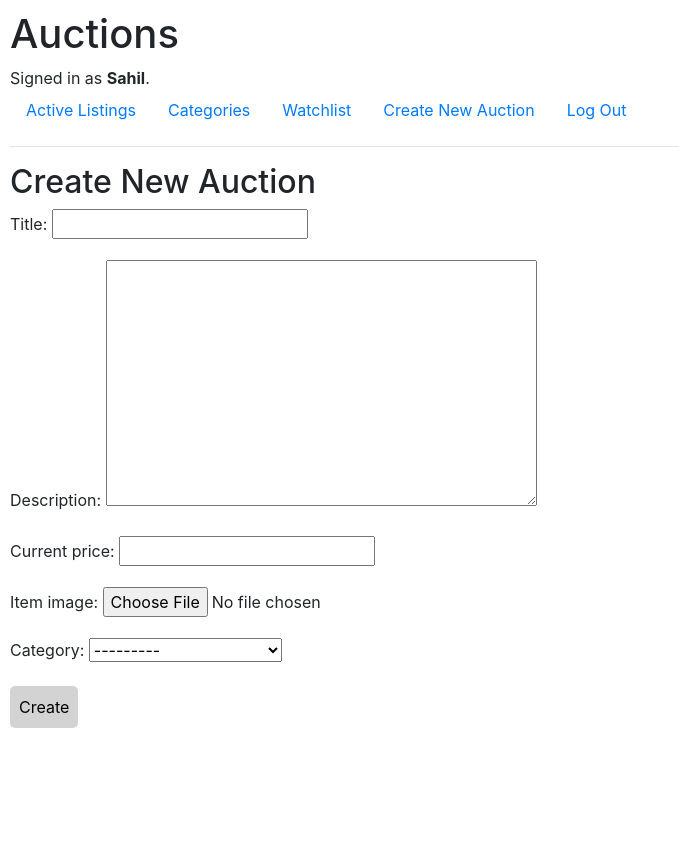
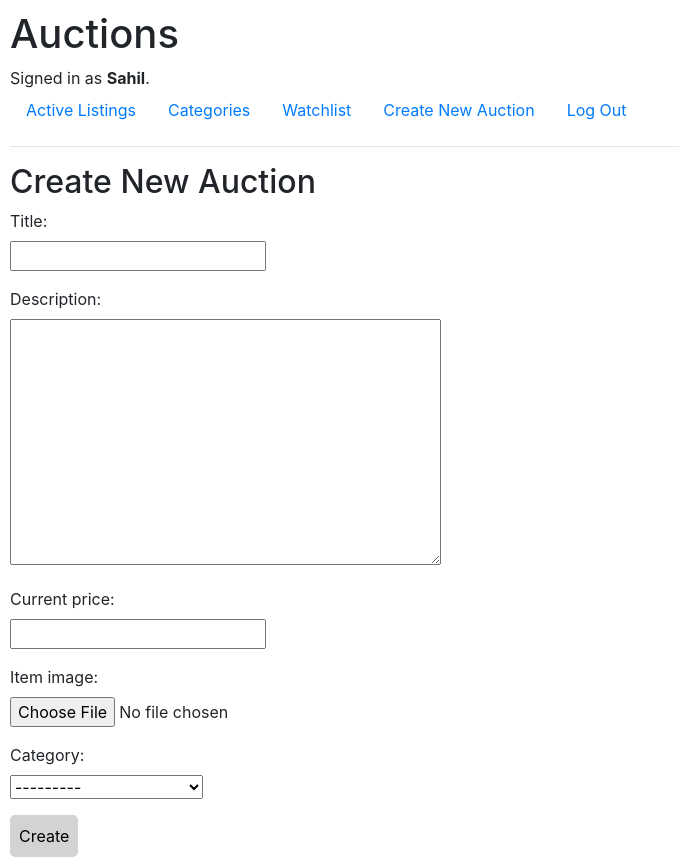
Before and after one commit to sahilumrotkar/commerce, a Django app: page /new_auction in a window 1280 px wide. Shown: the whole page, without its empty margins (0-679 px from the left). Before the commit the page ends 728 px from the top, so only its background shows below. Run offline with Django 3.2, Linux system fonts and the light colour scheme; a user stored in the database is signed in; data comes from the database, SQL or seed files in the repository; some libraries are stand-ins or nearby versions.

Commit message:
Created forms template.

```diff
--- /dev/null
+++ b/auctions/templates/auctions/form_template.html
@@ -0,0 +1,15 @@
+{{ form.non_field_errors }}
+{% csrf_token %}
+
+{% for field in form %}
+
+<p style="margin-bottom: 0px;">{{ field.label_tag }}</p>
+<p style="margin-bottom: 12px;">{{ field }}</p>
+
+<p class="help">{{ field.help_text }}</p>
+
+{% for error in field.errors %}
+<p style="color: red;">{{ error }}</p>
+{% endfor %}
+
+{% endfor %}
--- a/auctions/templates/auctions/new_auction.html
+++ b/auctions/templates/auctions/new_auction.html
@@ -10,8 +10,7 @@ New Auction
 
 {% if user.is_authenticated %}
 <form action="{% url 'new_auction' %}" method="POST" enctype="multipart/form-data">
-    {% csrf_token %}
-    {{ auction_item_form.as_p }}
+    {% include 'auctions/form_template.html' with form=auction_item_form %}
     <input
         style="border-color: lightgrey; background-color: lightgrey; border-style: solid; padding: 7px; border-radius: 5px;"
         type="submit" value="Create">
--- a/auctions/views.py
+++ b/auctions/views.py
@@ -61,6 +61,9 @@ class BidForm(ModelForm):
                 'type': 'number',
                 'step': '0.01'
             })
+        }
+        help_texts = {
+            'price': "Enter an amount greater than the current price."
         }
 
     def clean_price(self):
```
Also changed, not shown: auctions/templates/auctions/auction_view.html (+7 -9 lines).
